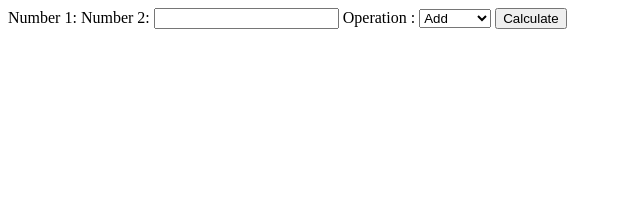
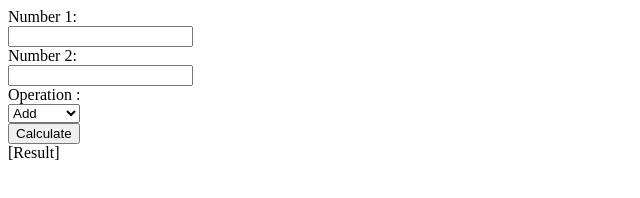
Before and after one commit to tkmagesh/Amdocs-RIA-Dec-2014, a plain HTML site: page Day-01/calculator.html in a window 1280 px wide. Shown: the whole page, without its empty margins (0-640 px from the left). Drawn offline with Linux system fonts and the light colour scheme.

Commit message:
calculator with style

```diff
--- a/Day-01/calculator.html
+++ b/Day-01/calculator.html
@@ -3,10 +3,15 @@
 <head>
 	<meta charset="UTF-8">
 	<title>Calculator</title>
+	<style>
+	label, #btnCalculate{
+		display : block;
+	}
+	</style>
 </head>
 <body>
 	<label for="txtNumber1">Number 1:</label>
-	<inpu:text id="txtNumber1"></inpu:text>
+	<input type="text" name="" id="txtNumber1">
 	<label for="txtNumber2">Number 2:</label>
 	<input type="text" name="" id="txtNumber2">
 	<label for="selectOperation">Operation :</label>
@@ -17,6 +22,6 @@
 		<option value="divide">Divide</option>
 	</select>
 	<input type="button" value="Calculate" id="btnCalculate">
-	<div id="divResult"></div>
+	<div id="divResult">[Result]</div>
 </body>
 </html>
```
